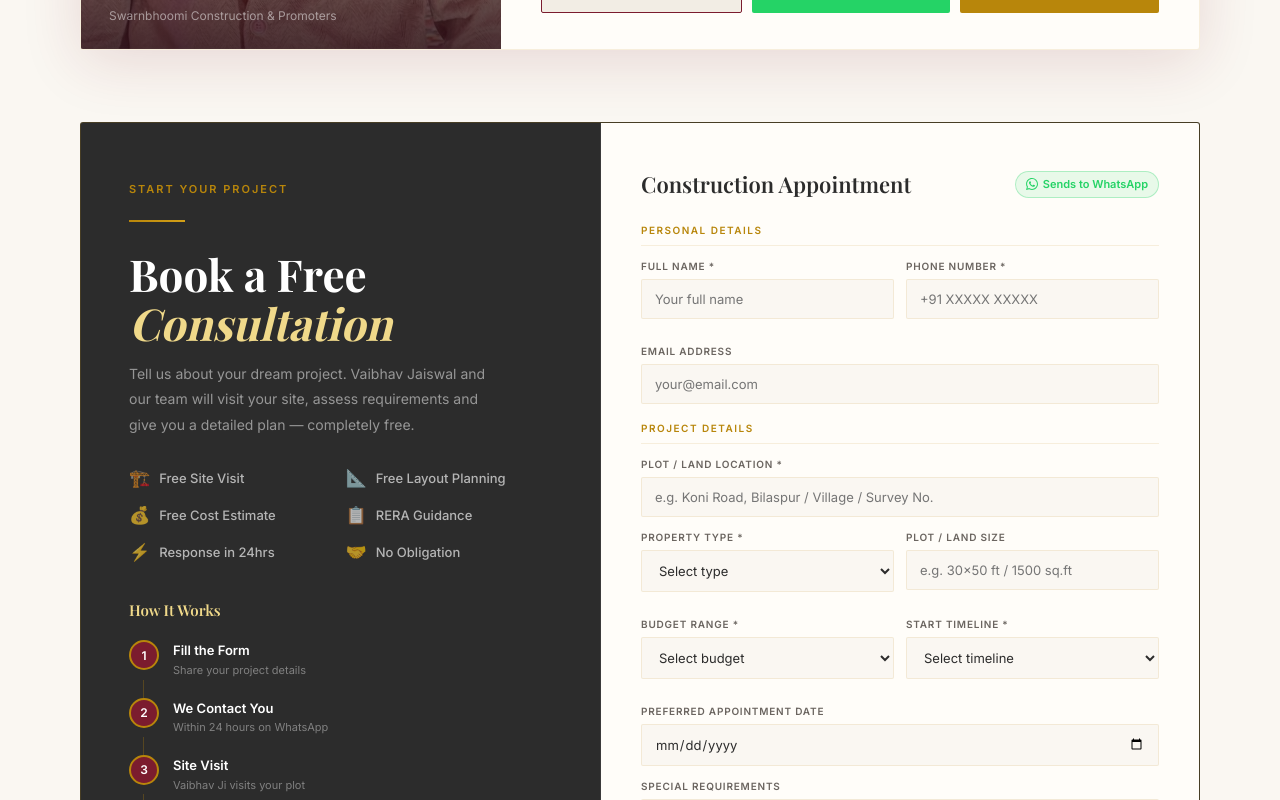
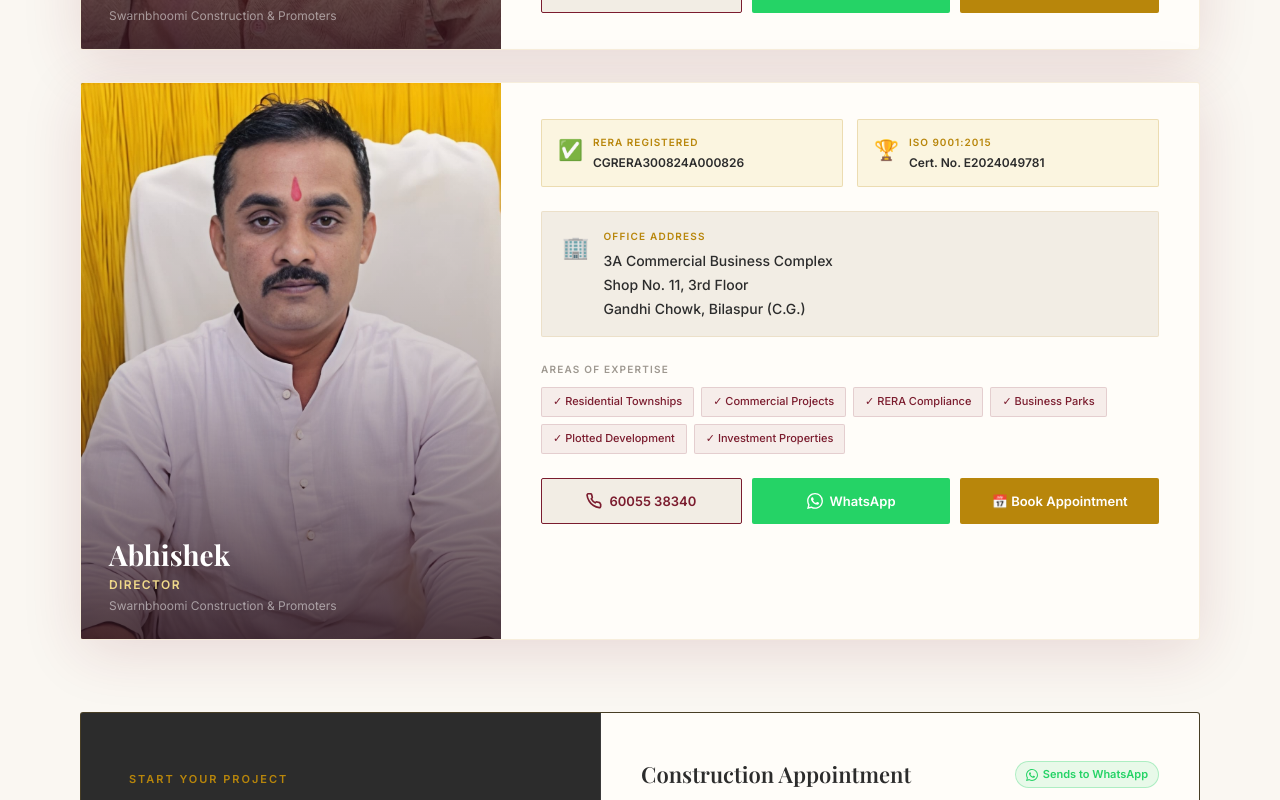
Before and after one commit to raishivam-24/Swarnbhoomi-Construction-Promoters, a React (Vite) app: page / in a window 1280 px wide. Shown: the part 5440-6240 px from the top of the page. Built offline with nearby package versions, Linux system fonts and the light colour scheme; a web font is replaced by a local one.

Commit message:
.,.,.,/,/,

```diff
--- a/src/components/Owner.css
+++ b/src/components/Owner.css
@@ -17,7 +17,7 @@
 .owners-title em { color: var(--maroon); font-style: italic; }
 .owners-subtitle { font-size: 15px; color: var(--stone); line-height: 1.8; max-width: 520px; }
 
-/* ── Grand Owner Card ── */
+/* ── Owner Card(s) ── */
 .owner-single-wrap { margin-bottom: 72px; }
 
 .owner-card-grand {
@@ -28,6 +28,11 @@
   border-radius: 3px;
   overflow: hidden;
   box-shadow: var(--shadow-lg);
+}
+
+/* Space between multiple stacked director cards */
+.owner-card-grand + .owner-card-grand {
+  margin-top: 32px;
 }
 
 /* Photo side */
--- a/src/components/Owner.jsx
+++ b/src/components/Owner.jsx
@@ -91,18 +91,20 @@ export default function Owners() {
 
       {/* ── Section Header ── */}
       <div className="owners-header">
-        <span className="section-label">Meet the Owner</span>
+        <span className="section-label">Meet the Directors</span>
         <div className="gold-rule" />
         <h2 className="owners-title serif">
           The Vision Behind<br /><em>Swarnbhoomi</em>
         </h2>
         <p className="owners-subtitle">
-          Directly connect with our owner — no middlemen, no delays. Your project gets personal attention from day one.
+          Directly connect with our directors — no middlemen, no delays. Your project gets personal attention from day one.
         </p>
       </div>
 
-      {/* ── Owner Card ── */}
+      {/* ── Owner Cards ── */}
       <div className="owner-single-wrap">
+
+        {/* Owner Card — Vaibhav Jaiswal */}
         <div className="owner-card-grand">
 
           {/* Photo side */}
@@ -184,6 +186,90 @@ export default function Owners() {
                 </svg>
                 99261 56896
               </a>
+              <a href="https://wa.me/919926156896" target="_blank" rel="noopener noreferrer" className="ocg-btn ocg-wa">
+                <svg width="16" height="16" viewBox="0 0 24 24" fill="currentColor">
+                  <path d="M17.472 14.382c-.297-.149-1.758-.867-2.03-.967-.273-.099-.471-.148-.67.15-.197.297-.767.966-.94 1.164-.173.199-.347.223-.644.075-.297-.15-1.255-.463-2.39-1.475-.883-.788-1.48-1.761-1.653-2.059-.173-.297-.018-.458.13-.606.134-.133.298-.347.446-.52.149-.174.198-.298.298-.497.099-.198.05-.371-.025-.52-.075-.149-.669-1.612-.916-2.207-.242-.579-.487-.5-.669-.51-.173-.008-.371-.01-.57-.01-.198 0-.52.074-.792.372-.272.297-1.04 1.016-1.04 2.479 0 1.462 1.065 2.875 1.213 3.074.149.198 2.096 3.2 5.077 4.487.709.306 1.262.489 1.694.625.712.227 1.36.195 1.871.118.571-.085 1.758-.719 2.006-1.413.248-.694.248-1.289.173-1.413-.074-.124-.272-.198-.57-.347m-5.421 7.403h-.004a9.87 9.87 0 01-5.031-1.378l-.361-.214-3.741.982.998-3.648-.235-.374a9.86 9.86 0 01-1.51-5.26c.001-5.45 4.436-9.884 9.888-9.884 2.64 0 5.122 1.03 6.988 2.898a9.825 9.825 0 012.893 6.994c-.003 5.45-4.437 9.884-9.885 9.884m8.413-18.297A11.815 11.815 0 0012.05 0C5.495 0 .16 5.335.157 11.892c0 2.096.547 4.142 1.588 5.945L.057 24l6.305-1.654a11.882 11.882 0 005.683 1.448h.005c6.554 0 11.89-5.335 11.893-11.893a11.821 11.821 0 00-3.48-8.413z"/>
+                </svg>
+                WhatsApp
+              </a>
+              <a href="#appointment" className="ocg-btn ocg-appt"
+                onClick={e => { e.preventDefault(); document.querySelector('#appointment')?.scrollIntoView({ behavior:'smooth' }) }}>
+                📅 Book Appointment
+              </a>
+            </div>
+          </div>
+        </div>
+
+        {/* Owner Card — Abhishek (Director) */}
+        {/* TODO: confirm Abhishek's full name, phone number, and WhatsApp number below — placeholders are marked. */}
+        <div className="owner-card-grand">
+
+          {/* Photo side */}
+          <div className="ocg-photo-side">
+            <div className="ocg-photo-frame">
+              <img
+                src="/image/owner/abhishek-director.png"
+                alt="Abhishek — Director, Swarnbhoomi Construction"
+              />
+              <div className="ocg-photo-overlay" />
+            </div>
+            {/* Gold nameplate */}
+            <div className="ocg-nameplate">
+              <div className="ocg-name serif">Abhishek</div>
+              <div className="ocg-role">Director</div>
+              <div className="ocg-company">Swarnbhoomi Construction & Promoters</div>
+            </div>
+          </div>
+
+          {/* Info side */}
+          <div className="ocg-info-side">
+            {/* Credentials row */}
+            <div className="ocg-creds">
+              <div className="ocg-cred">
+                <span className="cred-icon">✅</span>
+                <div>
+                  <div className="cred-label">RERA Registered</div>
+                  <div className="cred-val">CGRERA300824A000826</div>
+                </div>
+              </div>
+              <div className="ocg-cred">
+                <span className="cred-icon">🏆</span>
+                <div>
+                  <div className="cred-label">ISO 9001:2015</div>
+                  <div className="cred-val">Cert. No. E2024049781</div>
+                </div>
+              </div>
+            </div>
+
+            {/* Office address */}
+            <div className="ocg-address-card">
+              <div className="addr-icon">🏢</div>
+              <div>
+                <div className="addr-label">Office Address</div>
+                <div className="addr-line">3A Commercial Business Complex</div>
+                <div className="addr-line">Shop No. 11, 3rd Floor</div>
+                <div className="addr-line">Gandhi Chowk, Bilaspur (C.G.)</div>
+              </div>
+            </div>
+
+            {/* Expertise */}
+            <div className="ocg-expertise">
+              <div className="exp-label">Areas of Expertise</div>
+              <div className="exp-chips">
+                {['Residential Townships', 'Commercial Projects', 'RERA Compliance', 'Business Parks', 'Plotted Development', 'Investment Properties'].map(ex => (
+                  <span className="exp-chip" key={ex}>✓ {ex}</span>
+                ))}
+              </div>
+            </div>
+
+            {/* Contact buttons — PLACEHOLDER phone numbers, replace with Abhishek's real numbers */}
+            <div className="ocg-contact-btns">
+              <a href="tel:+916005538340" className="ocg-btn ocg-call2">
+                <svg width="16" height="16" viewBox="0 0 24 24" fill="none" stroke="currentColor" strokeWidth="2.5" strokeLinecap="round" strokeLinejoin="round">
+                  <path d="M22 16.92v3a2 2 0 0 1-2.18 2 19.79 19.79 0 0 1-8.63-3.07A19.5 19.5 0 0 1 4.69 12 19.79 19.79 0 0 1 1.61 3.38 2 2 0 0 1 3.6 1.18h3a2 2 0 0 1 2 1.72c.127.96.361 1.903.7 2.81a2 2 0 0 1-.45 2.11L7.91 8.77a16 16 0 0 0 6 6l.72-.88a2 2 0 0 1 2.11-.45c.907.339 1.85.573 2.81.7A2 2 0 0 1 21.27 16z"/>
+                </svg>
+                60055 38340
+              </a>
               <a href="https://wa.me/916005538340" target="_blank" rel="noopener noreferrer" className="ocg-btn ocg-wa">
                 <svg width="16" height="16" viewBox="0 0 24 24" fill="currentColor">
                   <path d="M17.472 14.382c-.297-.149-1.758-.867-2.03-.967-.273-.099-.471-.148-.67.15-.197.297-.767.966-.94 1.164-.173.199-.347.223-.644.075-.297-.15-1.255-.463-2.39-1.475-.883-.788-1.48-1.761-1.653-2.059-.173-.297-.018-.458.13-.606.134-.133.298-.347.446-.52.149-.174.198-.298.298-.497.099-.198.05-.371-.025-.52-.075-.149-.669-1.612-.916-2.207-.242-.579-.487-.5-.669-.51-.173-.008-.371-.01-.57-.01-.198 0-.52.074-.792.372-.272.297-1.04 1.016-1.04 2.479 0 1.462 1.065 2.875 1.213 3.074.149.198 2.096 3.2 5.077 4.487.709.306 1.262.489 1.694.625.712.227 1.36.195 1.871.118.571-.085 1.758-.719 2.006-1.413.248-.694.248-1.289.173-1.413-.074-.124-.272-.198-.57-.347m-5.421 7.403h-.004a9.87 9.87 0 01-5.031-1.378l-.361-.214-3.741.982.998-3.648-.235-.374a9.86 9.86 0 01-1.51-5.26c.001-5.45 4.436-9.884 9.888-9.884 2.64 0 5.122 1.03 6.988 2.898a9.825 9.825 0 012.893 6.994c-.003 5.45-4.437 9.884-9.885 9.884m8.413-18.297A11.815 11.815 0 0012.05 0C5.495 0 .16 5.335.157 11.892c0 2.096.547 4.142 1.588 5.945L.057 24l6.305-1.654a11.882 11.882 0 005.683 1.448h.005c6.554 0 11.89-5.335 11.893-11.893a11.821 11.821 0 00-3.48-8.413z"/>
@@ -197,6 +283,7 @@ export default function Owners() {
             </div>
           </div>
         </div>
+
       </div>
 
       {/* ── Appointment Form ── */}
@@ -211,7 +298,7 @@ export default function Owners() {
               Book a Free<br /><em>Consultation</em>
             </h2>
             <p className="appt-subtitle">
-              Tell us about your dream project. Vaibhav Jaiswal and our team will visit your site, assess requirements and give you a detailed plan — completely free.
+              Tell us about your dream project. Our team will visit your site, assess requirements and give you a detailed plan — completely free.
             </p>
 
             <div className="appt-perks">
@@ -236,7 +323,7 @@ export default function Owners() {
                 {[
                   ['1', 'Fill the Form',   'Share your project details'],
                   ['2', 'We Contact You',  'Within 24 hours on WhatsApp'],
-                  ['3', 'Site Visit',      'Vaibhav Ji visits your plot'],
+                  ['3', 'Site Visit',      'Our team visits your plot'],
                   ['4', 'Get Your Plan',   'Design + estimate delivered'],
                 ].map(([num, title, desc], i, arr) => (
                   <div key={num}>
@@ -270,7 +357,7 @@ export default function Owners() {
               <div className="appt-success">
                 <div className="success-anim">🎉</div>
                 <h3 className="serif">Appointment Requested!</h3>
-                <p>Thank you <strong>{form.name}</strong>! Your construction consultation request has been sent to Vaibhav Jaiswal's WhatsApp. Expect a call at <strong>{form.phone}</strong> shortly.</p>
+                <p>Thank you <strong>{form.name}</strong>! Your construction consultation request has been sent to our team's WhatsApp. Expect a call at <strong>{form.phone}</strong> shortly.</p>
                 <div className="success-details">
                   <div className="sd-row"><span>Property Type</span><strong>{form.propertyType}</strong></div>
                   <div className="sd-row"><span>Location</span><strong>{form.location}</strong></div>
```
Also changed, not shown: public/image/owner/abhishek-director.png (added).
